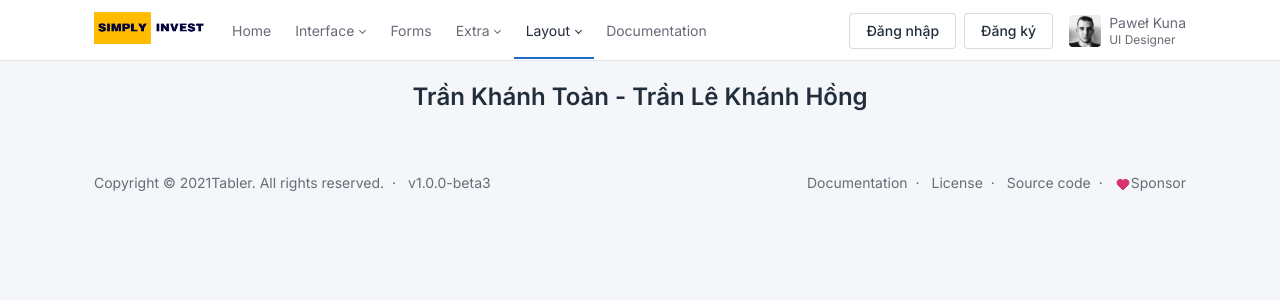
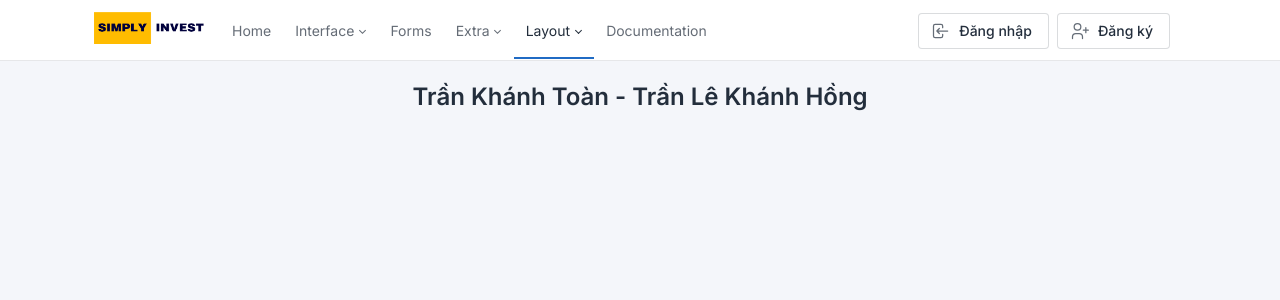
Before and after one commit to devkitonline/sim, a Next.js app: page / in a window 1280 px wide. Shown: the top 300 px of the page. Built offline with nearby package versions, Linux system fonts and the light colour scheme.

Commit message:
update layout

```diff
--- a/components/base/base_footer.js
+++ b/components/base/base_footer.js
@@ -2,36 +2,7 @@ export default function Base_footer() {
     return (
         <footer className="footer footer-transparent d-print-none">
             <div className="container">
-                <div className="row text-center align-items-center flex-row-reverse">
-                    <div className="col-lg-auto ms-lg-auto">
-                        <ul className="list-inline list-inline-dots mb-0">
-                            <li className="list-inline-item"><a href="./docs/index.html" className="link-secondary">Documentation</a></li>
-                            <li className="list-inline-item"><a href="./license.html" className="link-secondary">License</a></li>
-                            <li className="list-inline-item"><a href="https://github.com/tabler/tabler" target="_blank" className="link-secondary" rel="noopener">Source code</a></li>
-                            <li className="list-inline-item">
-                                <a href="https://github.com/sponsors/codecalm" target="_blank" className="link-secondary" rel="noopener">
-                                    <svg xmlns="http://www.w3.org/2000/svg" className="icon text-pink icon-filled icon-inline" width="24" height="24" viewBox="0 0 24 24" stroke-width="2" stroke="currentColor" fill="none" stroke-linecap="round" stroke-linejoin="round">
-                                        <path stroke="none" d="M0 0h24v24H0z" fill="none"/>
-                                        <path d="M19.5 13.572l-7.5 7.428l-7.5 -7.428m0 0a5 5 0 1 1 7.5 -6.566a5 5 0 1 1 7.5 6.572"/>
-                                    </svg>
-                                    Sponsor
-                                </a>
-                            </li>
-                        </ul>
-                    </div>
-                    <div className="col-12 col-lg-auto mt-3 mt-lg-0">
-                        <ul className="list-inline list-inline-dots mb-0">
-                            <li className="list-inline-item">
-                                Copyright &copy; 2021
-                                <a href="." className="link-secondary">Tabler</a>.
-                                All rights reserved.
-                            </li>
-                            <li className="list-inline-item">
-                                <a href="./changelog.html" className="link-secondary" rel="noopener">v1.0.0-beta3</a>
-                            </li>
-                        </ul>
-                    </div>
-                </div>
+
             </div>
         </footer>
     )
--- a/components/base/base_header.js
+++ b/components/base/base_header.js
@@ -1,8 +1,15 @@
 import Link from 'next/link'
 import Image from "next/image";
 import Base_menu from "./base_menu";
+import {IconLogin, IconUserPlus} from '@tabler/icons';
+import {useEffect, useState} from "react";
+import {isLogined} from "../../lib/auth/auth";
 
 function Base_header() {
+    const [logined, setLogined] = useState(0);
+    useEffect(() => {
+        setLogined(isLogined());
+    }, []);
     return (
         <header className="navbar navbar-expand-md navbar-light d-print-none sticky-top">
             <div className="container-xl">
@@ -11,20 +18,11 @@ function Base_header() {
                 </button>
                 <h1 className="navbar-brand navbar-brand-autodark d-none-navbar-horizontal pe-0 pe-md-3">
                     <Link href='/'>
-                        <a><Image src="/logo.png" width="110" height="32" alt="Tabler" className="navbar-brand-image" /></a>
+                        <a><Image src="/logo.png" width="110" height="32" alt="Tabler" className="navbar-brand-image"/></a>
                     </Link>
                 </h1>
                 <div className="navbar-nav flex-row order-md-last">
-                    <div className="nav-item d-none d-md-flex me-3">
-                        <div className="btn-list">
-                            <a href="https://github.com/tabler/tabler" className="btn btn-outline-white" target="_blank" rel="noreferrer">
-                                <i className="ti ti-login"/> Đăng nhập
-                            </a>
-                            <a href="https://github.com/sponsors/codecalm" className="btn btn-outline-white" target="_blank" rel="noreferrer">
-                                <i className='ti ti-user-plus'/> Đăng ký
-                            </a>
-                        </div>
-                    </div>
+                    {logined ?
                         <div className="nav-item dropdown">
                             <a href="#" className="nav-link d-flex lh-1 text-reset p-0" data-bs-toggle="dropdown" aria-label="Open user menu">
                                 <span className="avatar avatar-sm" style={{backgroundImage: 'url(/avatars/000m.jpg)'}}/>
@@ -39,9 +37,25 @@ function Base_header() {
                                 <a href="#" className="dropdown-item">Feedback</a>
                                 <div className="dropdown-divider"/>
                                 <a href="#" className="dropdown-item">Settings</a>
-                            <a href="#" className="dropdown-item">Logout</a>
+                                <Link href='/login'><a className="dropdown-item">Logout</a></Link>
                             </div>
                         </div>
+                        :
+                        <div className="nav-item d-none d-md-flex me-3">
+                            <div className="btn-list">
+                                <Link href='/login'>
+                                    <a className="btn btn-outline-white">
+                                        <IconLogin/> Đăng nhập
+                                    </a>
+                                </Link>
+                                <Link href='/login'>
+                                    <a className="btn btn-outline-white">
+                                        <IconUserPlus/> Đăng ký
+                                    </a>
+                                </Link>
+                            </div>
+                        </div>
+                    }
                 </div>
                 <Base_menu/>
             </div>
--- /dev/null
+++ b/lib/auth/auth.js
@@ -0,0 +1,6 @@
+import {cookie} from "../utils/cookie";
+
+export function isLogined() {
+    if (cookie.get('sim_login')) return 1;
+    else return 0;
+}
--- a/package.json
+++ b/package.json
@@ -9,6 +9,7 @@
     "lint": "next lint"
   },
   "dependencies": {
+    "@tabler/icons": "^1.41.2",
     "mongoose": "^6.0.8",
     "next": "11.1.2",
     "react": "17.0.2",
--- a/pages/_app.js
+++ b/pages/_app.js
@@ -1,7 +1,5 @@
 import '../public/styles/globals.css'
 
-function MyApp({Component, pageProps}) {
+export default function MyApp({Component, pageProps}) {
     return <Component {...pageProps} />
 }
-
-export default MyApp
--- a/pages/login.js
+++ b/pages/login.js
@@ -1,7 +1,8 @@
 import Head from 'next/head'
 import Link from 'next/link'
-import {cookie} from "../lib/cookie";
+import {cookie} from "../lib/utils/cookie";
 import {useEffect} from "react";
+import Image from "next/image";
 
 export default function Login() {
     useEffect(() => {
@@ -20,7 +21,7 @@ export default function Login() {
                 <div className="container-tight py-4">
                     <div className="text-center mb-4">
                         <Link href={'/'}>
-                            <a><img src="/logo.png" height="36" alt=""/></a>
+                            <a><Image src="/logo.png" height="36" width='100%' alt=""/></a>
                         </Link>
                     </div>
                     <form className="card card-md" autoComplete="off">
```
Also changed, not shown: .eslintrc.json, 1 other file (tests, documents, lock files or other folders). Lines whose indentation alone changed are shown as unchanged.
